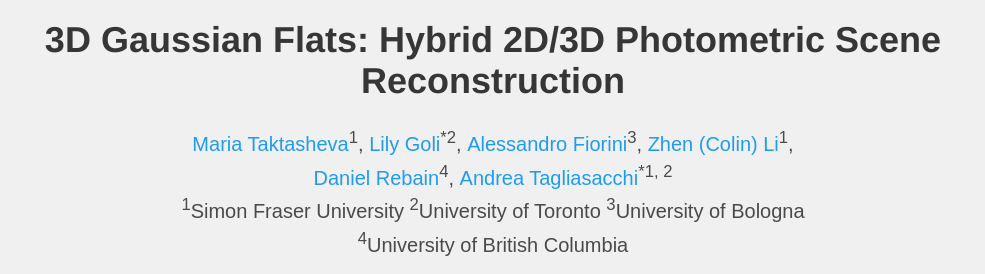
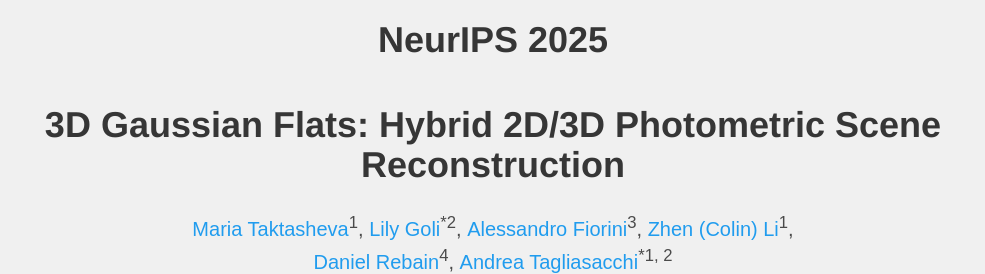
Before and after one commit to theialab/3dgs-flats, a plain HTML site: page docs/index.html in a window 1280 px wide. Shown: the top 274 px of the page, without its empty margins (147-1132 px from the left). Drawn offline with Linux system fonts and the light colour scheme; some packages are replaced by stand-ins of ours; a script that the page names is missing; some icons are missing.

Commit message:
Update website

```diff
--- a/docs/index.html
+++ b/docs/index.html
@@ -89,7 +89,12 @@
 </head>
 
 <body>
+
   <div class="container">
+    <div class="title">
+      NeurIPS 2025
+    </div>
+
     <div class="title">
       3D Gaussian Flats: Hybrid 2D/3D Photometric Scene Reconstruction
     </div>
@@ -128,6 +133,8 @@
       </div>
     </div>
 
+
+
     <div class="column has-text-centered">
       <div class="publication-links">
         <!-- Paper Link. -->
@@ -142,8 +149,7 @@
         </span>
         <!-- ArXiv Link. -->
         <span class="link-block">
-          <a href="https://arxiv.org/abs/2509.16423"
-            class="external-link button is-normal is-rounded is-dark">
+          <a href="https://arxiv.org/abs/2509.16423" class="external-link button is-normal is-rounded is-dark">
             <span class="icon">
               <i class="fa fa-file-o"></i>
             </span>
@@ -511,6 +517,7 @@
 
 
 
+
 </body>
 
 </html>
```
